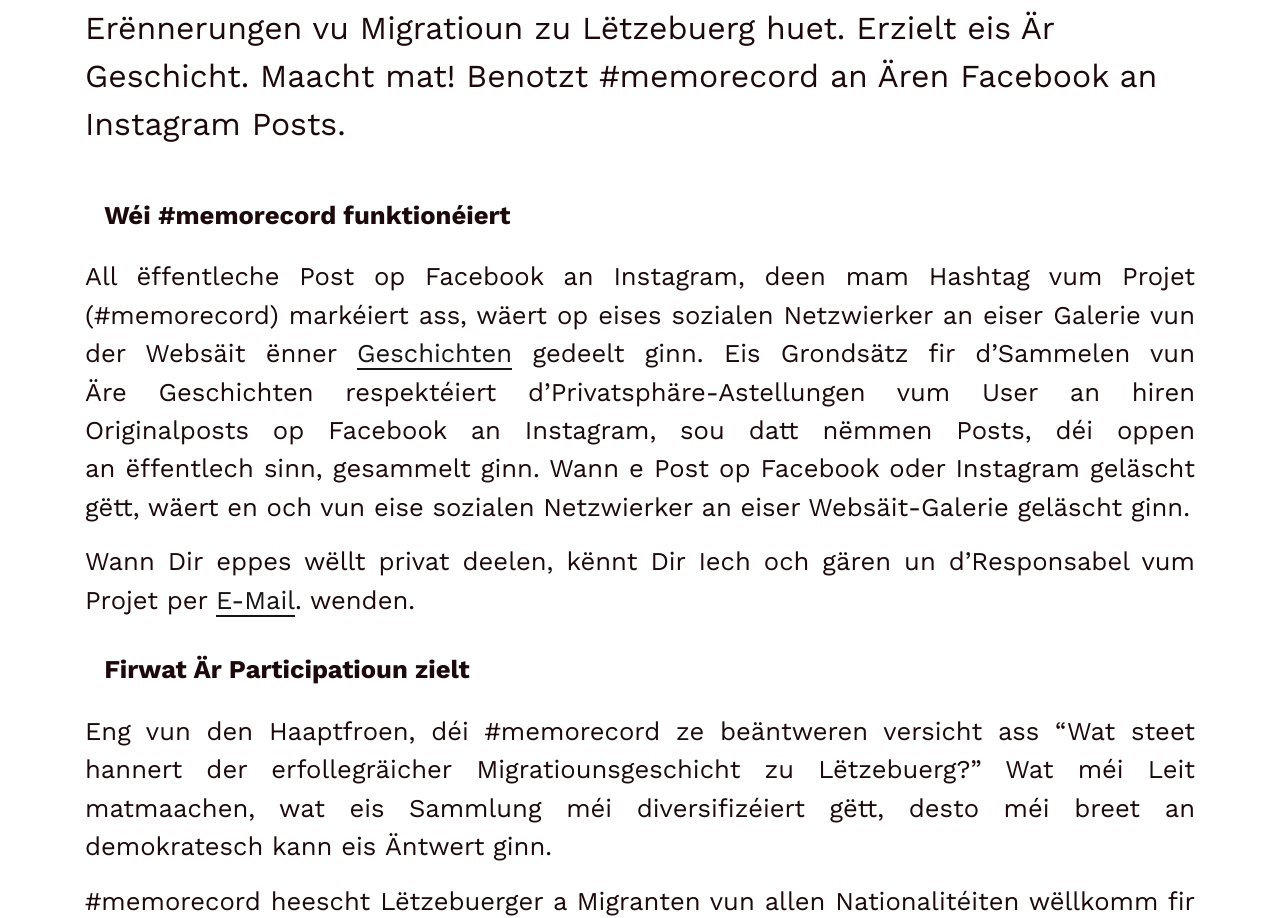
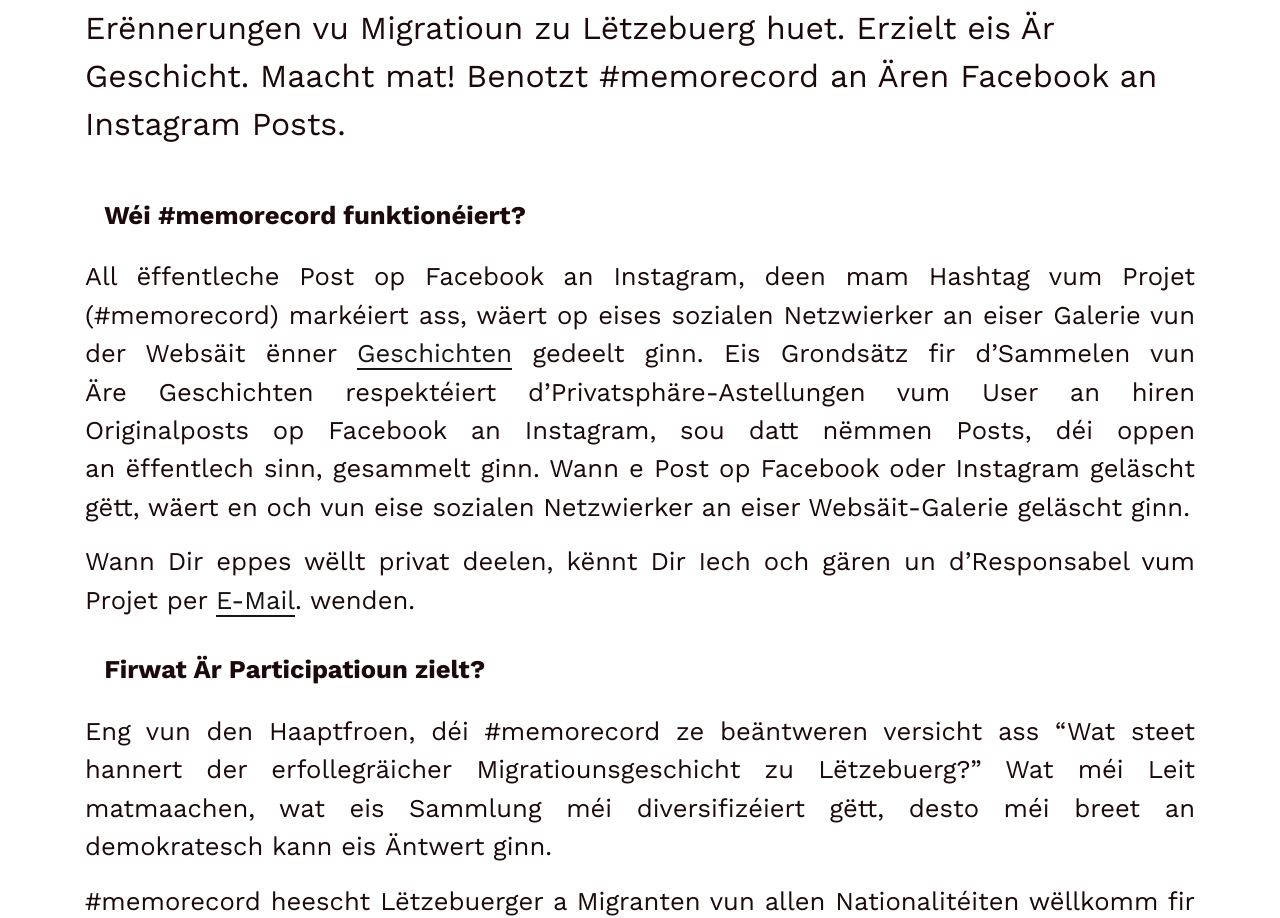
Before and after one commit to C2DH/memorecord, a Jekyll site: the page built from pages/take-part.lu.md, in a window 1280 px wide. Shown: the part 660-1578 px from the top of the page. Built offline with Jekyll 4.4.1, drawn with Linux system fonts in a browser that asks for light colours.

Commit message:
edits corrections

```diff
--- a/pages/take-part.lu.md
+++ b/pages/take-part.lu.md
@@ -13,13 +13,13 @@ Dëst Crowdsourcing  Experiment ass op d’Participatioun vun enger Communauté
 
 <!-- more -->
 
-# **Wéi #memorecord funktionéiert**
+# **Wéi #memorecord funktionéiert?**
 
 All ëffentleche Post op Facebook an Instagram, deen mam Hashtag vum Projet (#memorecord) markéiert ass, wäert op eises sozialen Netzwierker an eiser Galerie vun der Websäit ënner [Geschichten](https://memorecord.uni.lu/lu/stories/) gedeelt ginn. Eis Grondsätz fir d’Sammelen vun Äre Geschichten respektéiert d’Privatsphäre-Astellungen vum User an hiren Originalposts op Facebook an Instagram, sou datt nëmmen Posts, déi oppen an ëffentlech sinn, gesammelt ginn. Wann e Post op Facebook oder Instagram geläscht gëtt, wäert en och vun eise sozialen Netzwierker an eiser Websäit-Galerie geläscht ginn.
 
 Wann Dir eppes wëllt privat deelen, kënnt Dir Iech och gären un d’Responsabel vum Projet per [E-Mail](mailto:memorecord@uni.lu). wenden.
 
-# **Firwat Är Participatioun zielt**
+# **Firwat Är Participatioun zielt?**
 
 Eng vun den Haaptfroen, déi #memorecord ze beäntweren versicht ass “Wat steet hannert der erfollegräicher Migratiounsgeschicht zu Lëtzebuerg?” Wat méi Leit matmaachen, wat eis Sammlung méi diversifizéiert gëtt, desto méi breet an demokratesch kann eis Äntwert ginn.
 
```
Also changed, not shown: pages/stories.lu.md (+1 -1 lines).
